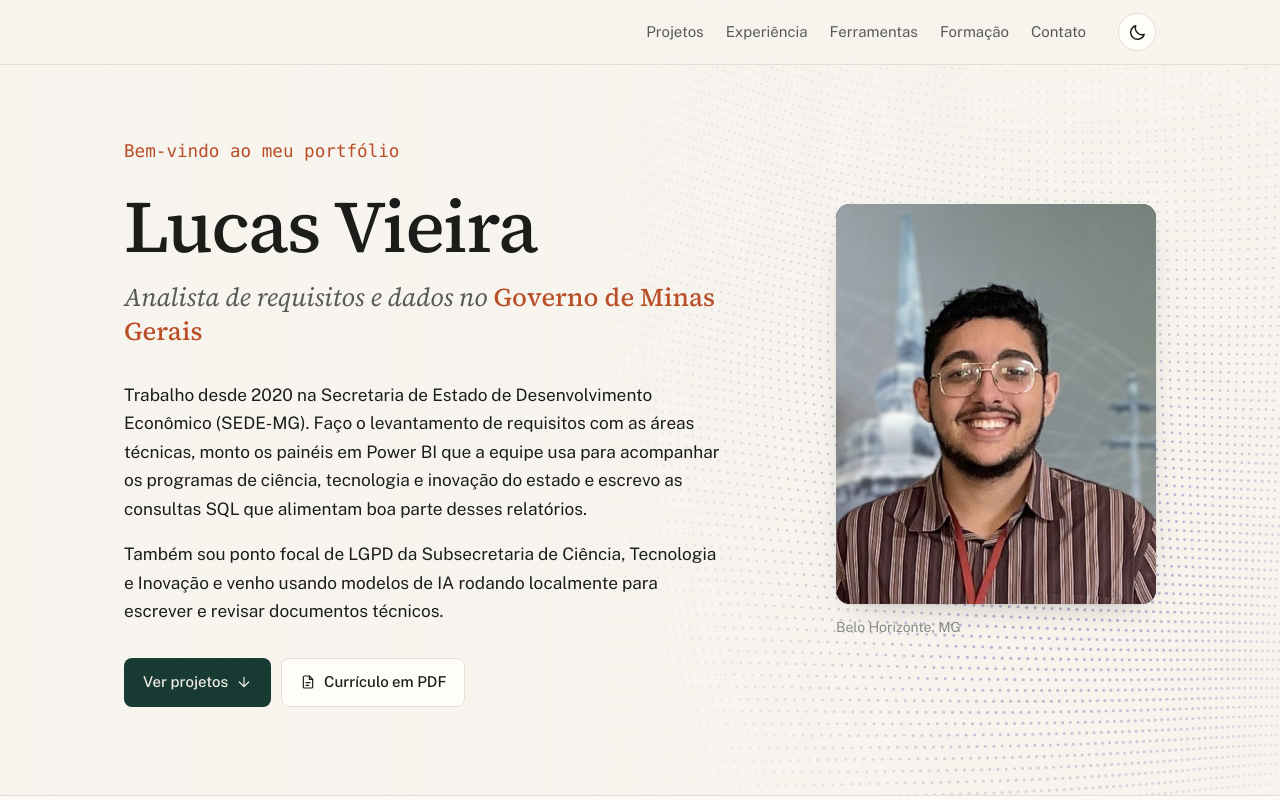
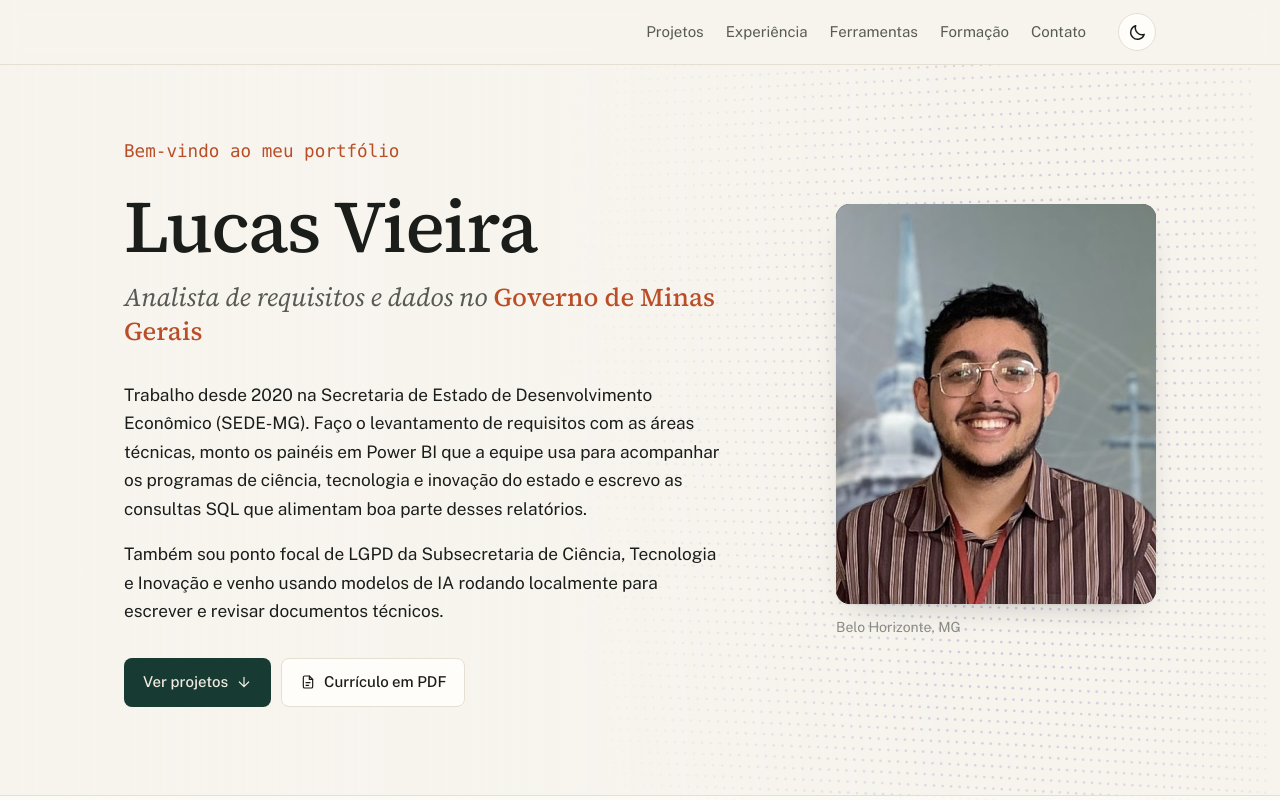
Before and after one commit to LucasVieiraTecnologia/portifolio, a plain HTML site: page index.html in a window 1280 px wide. Shown: the top 800 px of the page. Drawn offline with nearby package versions, Linux system fonts and the light colour scheme; animation ran at ten frames a second.

Commit message:
fix: garante animacao continua e malha unica no fundo hero-drape

```diff
--- a/index.html
+++ b/index.html
@@ -834,8 +834,8 @@
       var width = 0, height = 0, pointerX = -1000, pointerY = -1000, lastFrame = 0;
       var dots = [];
       function makeDots() {
-        var columns = width < 700 ? 58 : 96;
-        var rows = width < 700 ? 52 : 84;
+        var columns = width < 700 ? 52 : 82;
+        var rows = width < 700 ? 48 : 74;
         dots = [];
         for (var row = 0; row < rows; row++) {
           for (var col = 0; col < columns; col++) {
@@ -856,36 +856,33 @@
       function drawDrape(time) {
         context.clearRect(0, 0, width, height);
         var dark = document.documentElement.dataset.theme === 'dark';
-        var motion = reduced.matches ? 0 : time * .00045;
+        var motion = time * .00085;
         dots.forEach(function (dot) {
           var u = dot.u, v = dot.v;
-          var wave1 = Math.sin(u * 4.5 + v * 3.0 + motion);
-          var wave2 = Math.cos(v * 3.4 - u * 2.2 - motion * .75);
-          var wave = (wave1 + wave2) * .5;
-          var highlight = (wave + 1) * .5;
-          var x = width * (.48 + u * .54) + wave1 * 42 + Math.sin(v * 4.2 + motion) * 26;
-          var y = height * (-.06 + v * 1.12) - wave2 * 48 + Math.cos(u * 4.0 - motion) * 20;
+          var wave1 = Math.sin(u * 2.6 + v * 2.0 + motion);
+          var wave2 = Math.cos(v * 2.2 - u * 1.6 - motion * .8);
+          var highlight = (wave1 + wave2 + 2) * .25;
+          var x = width * (.46 + u * .52) + wave1 * 24 + Math.sin(v * 2.4 + motion) * 14;
+          var y = height * (-.04 + v * 1.08) - wave2 * 26 + Math.cos(u * 2.2 - motion) * 12;
           if (x < 0 || x > width || y < 0 || y > height) return;
           var dx = x - pointerX, dy = y - pointerY;
           var distance = Math.hypot(dx, dy);
-          if (!reduced.matches && distance < 135 && distance > 0) {
+          if (distance < 135 && distance > 0) {
             var push = Math.pow(1 - distance / 135, 2) * 24;
             x += dx / distance * push;
             y += dy / distance * push;
           }
-          var edge = Math.pow(Math.sin(Math.PI * u) * Math.sin(Math.PI * v), .45);
-          var baseAlpha = dark ? .22 : .18;
-          var waveAlpha = dark ? .36 : .28;
-          var alpha = Math.max(0, edge * (baseAlpha + highlight * waveAlpha));
+          var edge = Math.pow(Math.sin(Math.PI * u) * Math.sin(Math.PI * v), .35);
+          var alpha = edge * (dark ? .38 : .30) * (.72 + .28 * highlight);
           context.fillStyle = dark ? 'rgba(196,177,255,' + alpha.toFixed(3) + ')' : 'rgba(79,48,153,' + alpha.toFixed(3) + ')';
           context.beginPath();
-          context.arc(x, y, .9 + highlight * .65, 0, Math.PI * 2);
+          context.arc(x, y, 1.15 + highlight * .35, 0, Math.PI * 2);
           context.fill();
         });
       }
       function animateDrape(time) {
         requestAnimationFrame(animateDrape);
-        if (document.hidden || reduced.matches || time - lastFrame < 33) return;
+        if (document.hidden || time - lastFrame < 30) return;
         lastFrame = time;
         drawDrape(time);
       }
```
